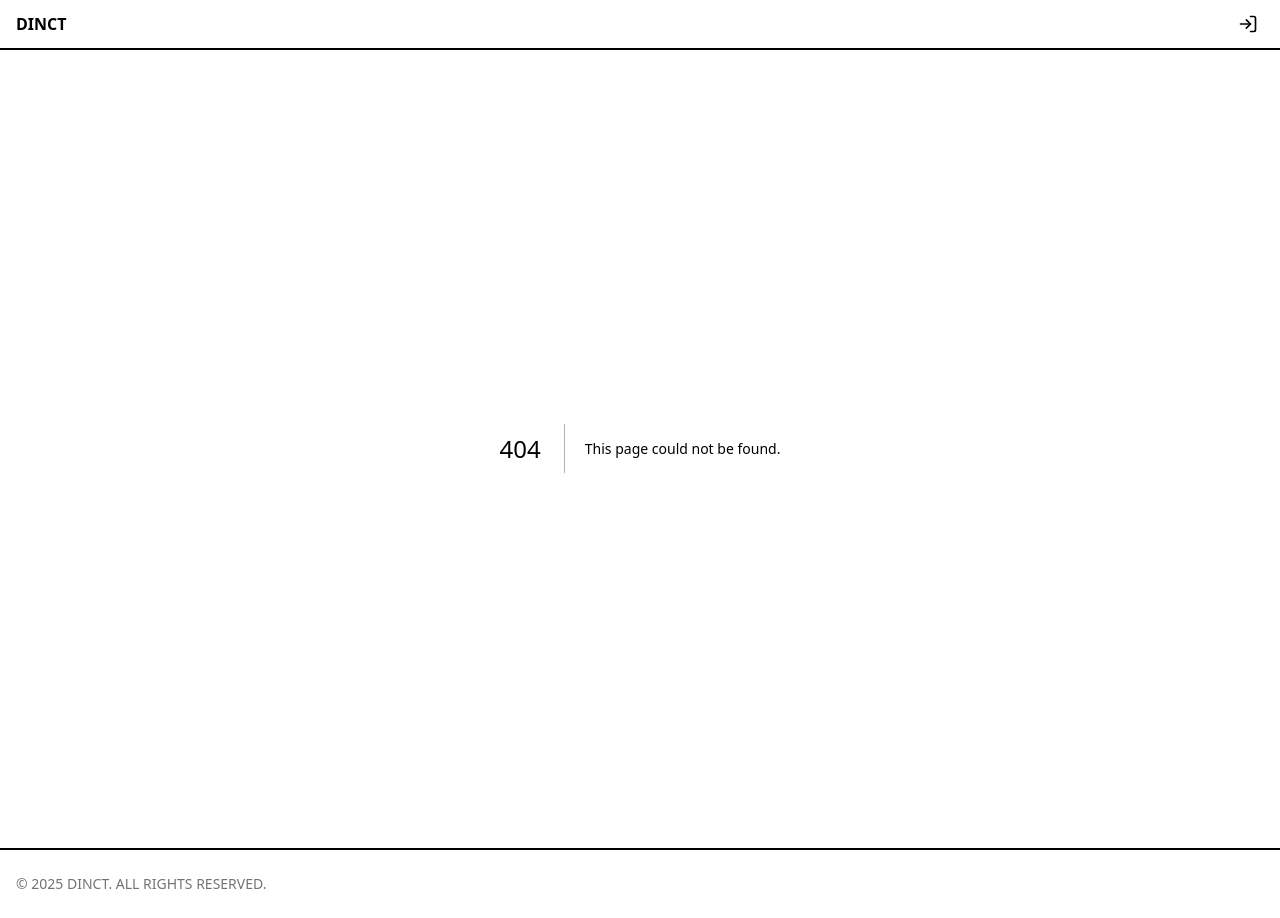
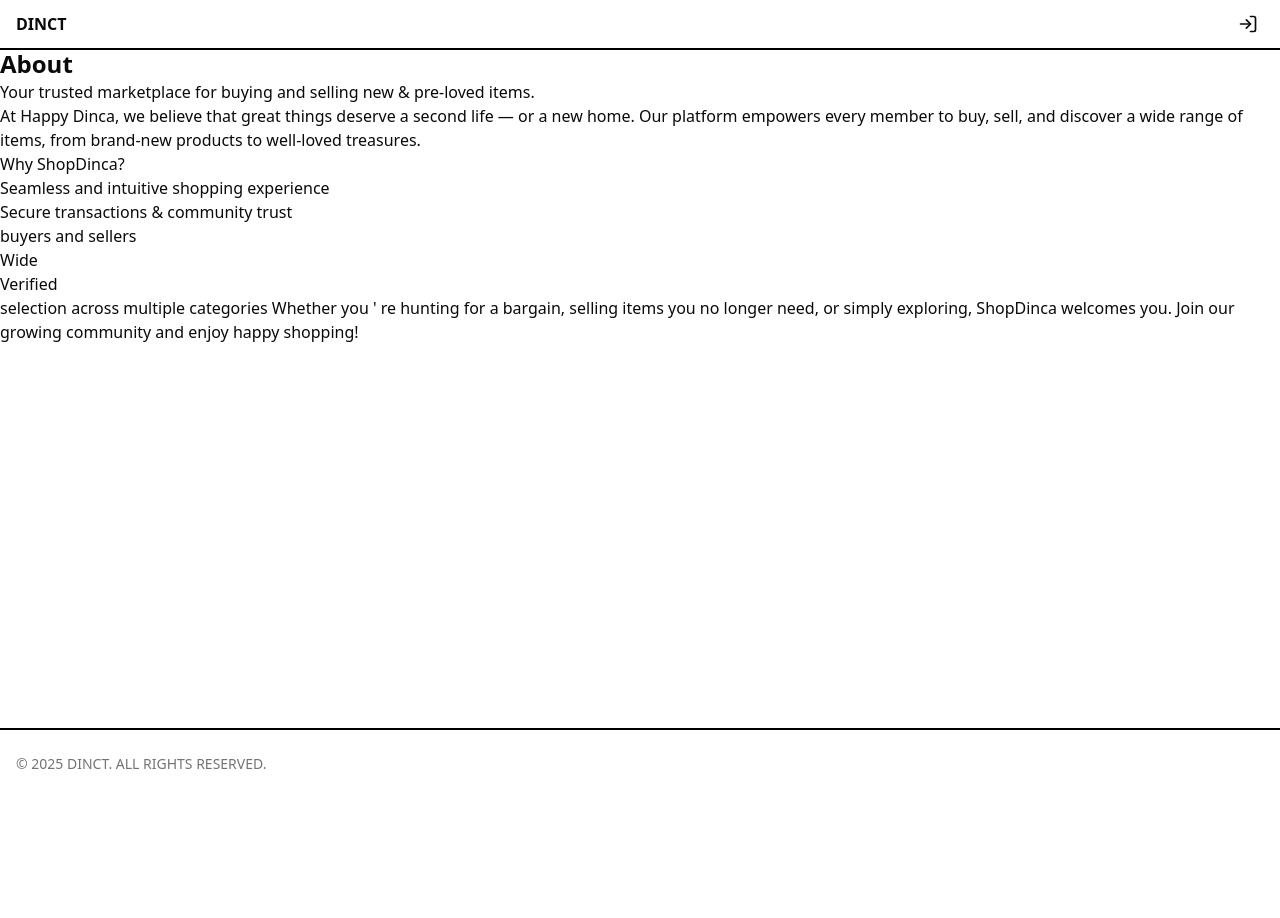
Before and after one commit to Cornerstone-CICCC/react-js-final-project-dinc-1, a Next.js app in the folder frontend/: page /about in a window 1280 px wide. Before the commit this address had no page. After the commit the page ends 800 px from the top, so only its background shows below. Built offline with nearby package versions, Linux system fonts and the light colour scheme.

Commit message:
add: about page

```diff
--- /dev/null
+++ b/frontend/src/app/about/page.tsx
@@ -0,0 +1,36 @@
+const About = () => {
+  return (
+    <div className="">
+      <div className="">
+        <h1 className="text-2xl font-bold">About</h1>
+        <h2>
+          Your trusted marketplace for buying and selling new & pre-loved items.
+        </h2>
+      </div>
+      <p>
+        At Happy Dinca, we believe that great things deserve a second life — or
+        a new home. Our platform empowers every member to buy, sell, and
+        discover a wide range of items, from brand-new products to well-loved
+        treasures.
+      </p>
+      <div>
+        Why ShopDinca?
+        <ul>
+          <li>Seamless and intuitive shopping experience</li>
+          <li>Secure transactions & community trust</li>
+          <li>buyers and sellers</li>
+          <li>Wide</li>
+          <li>Verified</li>
+        </ul>
+        <p>
+          selection across multiple categories Whether you &apos; re hunting for
+          a bargain, selling items you no longer need, or simply exploring,
+          ShopDinca welcomes you. Join our growing community and enjoy happy
+          shopping!
+        </p>
+      </div>
+    </div>
+  );
+};
+
+export default About;
```
